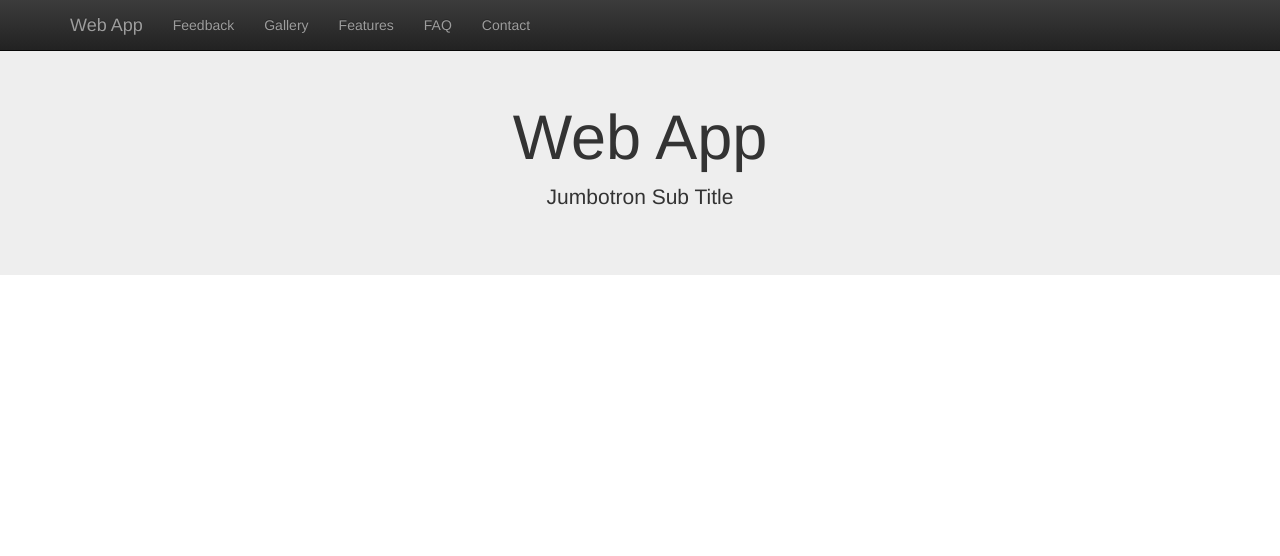
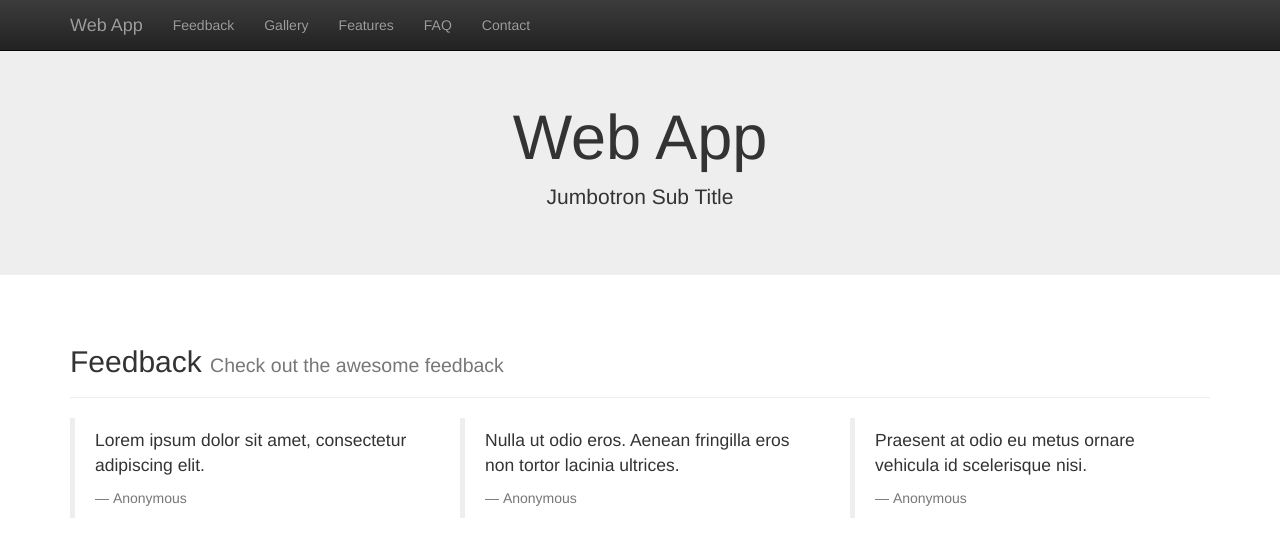
Before and after one commit to aaronsweeneyweb/website, a plain HTML site: page index.html in a window 1280 px wide. Drawn offline with nearby package versions, Linux system fonts and the light colour scheme.

Commit message:
create feedback section with 3 blocks

```diff
--- a/index.html
+++ b/index.html
@@ -15,7 +15,6 @@
 </head>
 
 <body>
-  <!-- Navbar -->
     <nav class="navbar navbar-inverse navbar-fixed-top" id="my-navbar">
       <div class="container">
         <div class="navbar-header">
@@ -49,6 +48,38 @@
       </div>
     </div>
 
+    <div class="container">
+      <section>
+        <div class="page-header" id="feedback">
+          <h2>Feedback <small>Check out the awesome feedback</small></h2>
+        </div>
+
+        <div class="row">
+          <div class="col-lg-4">
+            <blockquote>
+              <p>Lorem ipsum dolor sit amet, consectetur adipiscing elit.</p>
+              <footer>Anonymous</footer>
+            </blockquote>
+          </div>
+
+          <div class="col-lg-4">
+            <blockquote>
+              <p>Nulla ut odio eros. Aenean fringilla eros non tortor lacinia ultrices.</p>
+              <footer>Anonymous</footer>
+            </blockquote>
+          </div>
+
+          <div class="col-lg-4">
+            <blockquote>
+              <p>Praesent at odio eu metus ornare vehicula id scelerisque nisi.</p>
+              <footer>Anonymous</footer>
+            </blockquote>
+          </div>
+        </div>
+
+      </section>
+    </div>
+
   <script src="http://code.jquery.com/jquery-2.2.0.min.js"></script>
   <!-- Latest compiled and minified JavaScript -->
   <script src="https://maxcdn.bootstrapcdn.com/bootstrap/3.3.6/js/bootstrap.min.js" integrity="sha384-0mSbJDEHialfmuBBQP6A4Qrprq5OVfW37PRR3j5ELqxss1yVqOtnepnHVP9aJ7xS" crossorigin="anonymous"></script>
```
